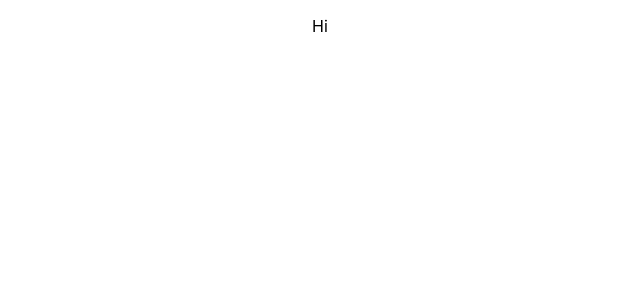
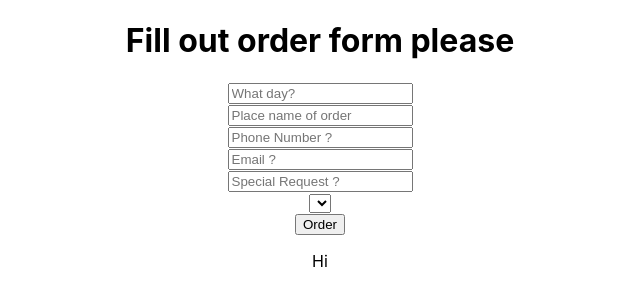
Before and after one commit to IanGitHub2/Bike-Repair-App, a React (Create React App) app in the folder client/: page /create-order in a window 1280 px wide. Shown: the top 306 px of the page, without its empty margins (320-960 px from the left). Built offline with nearby package versions, Linux system fonts and the light colour scheme.

Commit message:
create form up does not save to back end

```diff
--- a/client/src/App.js
+++ b/client/src/App.js
@@ -1,14 +1,16 @@
 import React from 'react';
 import {BrowserRouter as Router, Route, Switch, Link} from "react-router-dom";
+import CreateOrderForm from './components/CreateOrderForm'
 import './App.css';
 
 function App() {
   return (
     <div className="App">
-      {/* <Route>
+      <Router>
         <Switch>
+          <Route exact path="/create-order" component={CreateOrderForm}/>
         </Switch>
-      </Route> */}
+      </Router>
       <p>Hi</p>
     </div>
   );
--- /dev/null
+++ b/client/src/components/CreateOrderForm.js
@@ -0,0 +1,94 @@
+import React from 'react'
+import axios from 'axios'
+import {Redirect} from 'react-router-dom'
+
+const newOrder = {
+    pick_date: '',
+    order_name: '',
+    phone_number: '',
+    email: '',
+    special_request: '',
+    repair: null,
+    bicycle: null
+}
+
+export default class CreateOrderForm extends React.Component {
+    state = {
+        newOrder: {...newOrder}
+    }
+
+    handleChanges = (event) => {
+        const newValue = event.target.value
+        const field = event.target.name
+
+        const newState = {...this.state}
+        newState.newOrder[field] = newValue
+
+        this.setState(newState)
+    }
+
+    formSubmit = (event) => {
+        event.preventDefault()
+        axios.post('/api/post/', this.state.newOrder)
+          .then(() => {
+              this.setState({ redirect: true })
+          })
+    }
+
+    render(){
+        return(
+            <div>
+                <h1>Fill out order form please</h1>
+                <form>
+                {this.state.redirect === true ? <Redirect to='/' /> : null}
+                    <div>
+                        <input
+                          type="text"
+                          name="pick_date"
+                          value={this.state.newOrder.pick_date}
+                          onChange={this.handleChanges}
+                          placeholder="What day?"/>
+                    </div>
+                    <div>
+                        <input
+                          type="text"
+                          name="order_name"
+                          value={this.state.newOrder.order_name}
+                          onChange={this.handleChanges}
+                          placeholder="Place name of order"/>
+                    </div>
+                    <div>
+                        <input
+                          type="text"
+                          name="phone_number"
+                          value={this.state.newOrder.phone_number}
+                          onChange={this.handleChanges}
+                          placeholder="Phone Number ?"/>
+                    </div>
+                    <div>
+                        <input
+                          type="text"
+                          name="email"
+                          value={this.state.newOrder.email}
+                          onChange={this.handleChanges}
+                          placeholder="Email ?"/>
+                    </div>
+                    <div>
+                        <input
+                          type="text"
+                          name="special_request"
+                          value={this.state.newOrder.special_request}
+                          onChange={this.handleChanges}
+                          placeholder="Special Request ?"/>
+                    </div>
+                    <div>
+                        <select>
+                            <option></option>
+                        </select>
+                    </div>
+                    <input type="submit" value="Order"/>
+                </form>
+            </div>
+        )
+    }
+}
```
